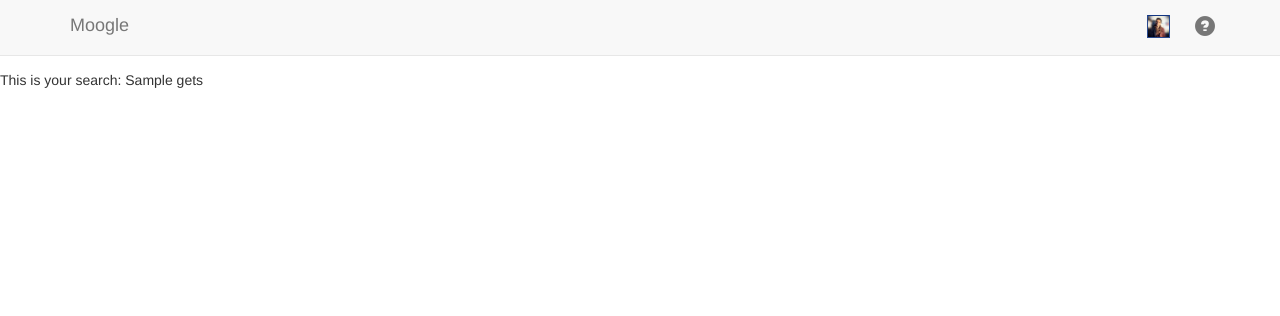
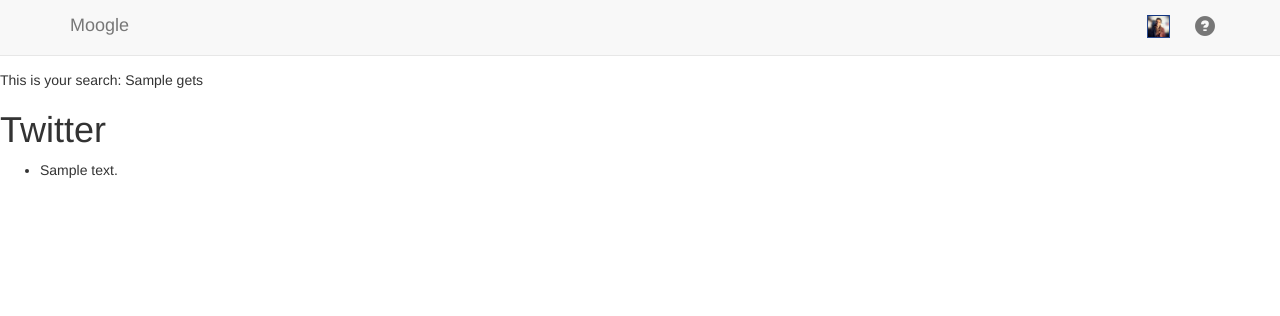
Before and after one commit to puntonim/moogle-project, a Django app: template moogle/search/templates/search.html in a window 1280 px wide. Shown: the top 316 px of the page. Run offline with Django 3.2, Linux system fonts and the light colour scheme; the template is opened without the code that fills it: most values are stand-ins (such as "Sample title", 1, 10 or a date in 2020); parts of the project's set-up code (start-up, migrations or seed data) failed here and were passed over; some libraries are stand-ins or nearby versions.

Commit message:
Twitter search results sketch

```diff
--- a/moogle/search/templates/search.html
+++ b/moogle/search/templates/search.html
@@ -11,5 +11,18 @@
 {% endblock title %}
 
 {% block content %}
+    <p>
     This is your search: {{ gets }}
+    </p>
+
+    <h1>Twitter</h1>
+    <p>
+        <ul>
+            {% for tweet in twitter_results %}
+                <li>
+                    {{ tweet.text_original }}
+                </li>
+            {% endfor %}
+        </ul>
+    </p>
 {% endblock content %}
--- a/moogle/utils/solr.py
+++ b/moogle/utils/solr.py
@@ -34,6 +34,11 @@
 
     @property
     def _mysolr(self):
+        # TODO: This thing of caching mysolr will be useless with mysolr 0.9, because it has the
+        # TODO: ability to resuse the same requests.session, like:
+        # TODO: session = requests.Session()
+        # TODO: solr = Solr('http://localhost:8983/solr/collection1', make_request=session)
+        # TODO: see http://mysolr.redtuna.org/en/latest/user/userguide.html
         try:
             return self._mysolr_cache
         except AttributeError:
```
Also changed, not shown: moogle/search/views.py (+4 -3 lines).
